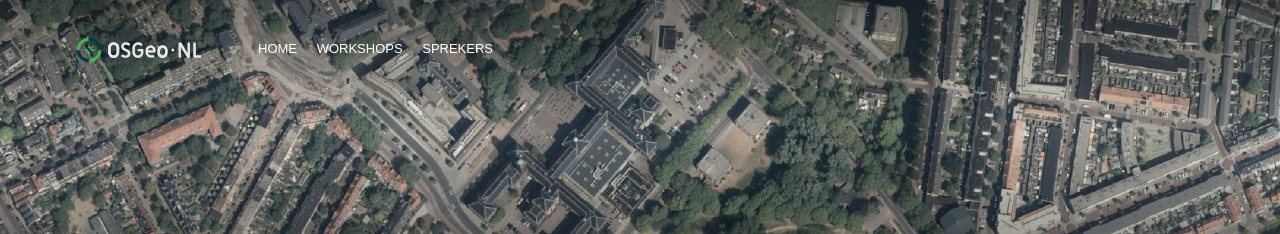
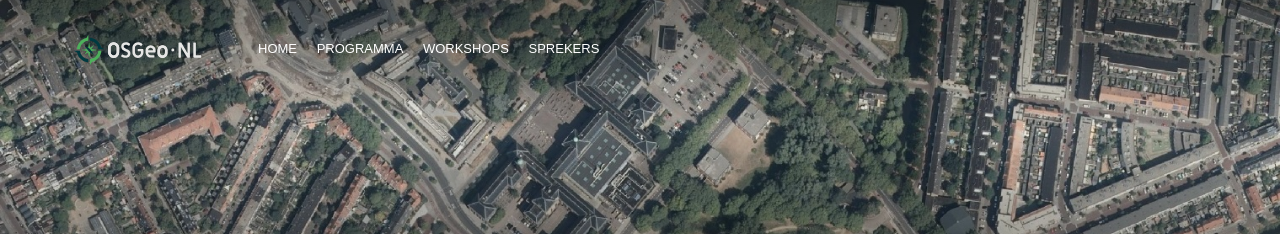
Before and after one commit to foss4gnl/2021.foss4g.nl, a Jekyll site: the page built from blog.html, in a window 1280 px wide. Shown: the top 234 px of the page. Built offline with Jekyll 4.4.1, drawn with Linux system fonts in a browser that asks for light colours; nearby versions of some CDN libraries; some web fonts are replaced; comment, search, counter and statistics services are not loaded.

Commit message:
Update _config.yml
test programma aanzetten

```diff
--- a/_config.yml
+++ b/_config.yml
@@ -37,7 +37,7 @@ socialImageSrcTwitter: "/img/seo/sharing-twitter.png"
 navigationLinks:
  - {permalink: "/", text: "Home"}
 # - {permalink: "/blog/", text: "Nieuws"}
-# - {permalink: "/conference/", text: "Programma"}
+ - {permalink: "/conference/", text: "Programma"}
  - {permalink: "/workshops/", text: "Workshops"}
 # - {permalink: "/photos/", text: "Foto's"}
  - {permalink: "/speakers/", text: "Sprekers"}
```
